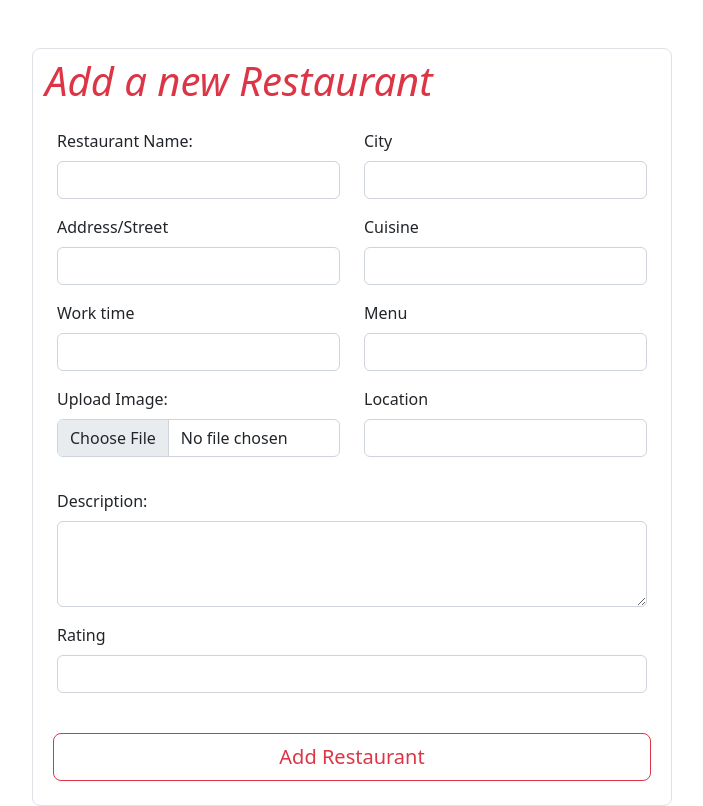
After one commit to Oneshotqq/Where-to-Eat, a Django app: page /restaurant/add/ in a window 1280 px wide. The commit adds this page. Shown: the whole page, without its empty margins (288-991 px from the left). Run offline with Django 4.2, Linux system fonts and the light colour scheme; some libraries are stand-ins or nearby versions.

Commit message:
added restaurants and added cafes and delete and not found page for errors

```diff
--- /dev/null
+++ b/WTE/Wteapp/templates/Wteapp/Add_res.html
@@ -0,0 +1,103 @@
+<link href="https://cdn.jsdelivr.net/npm/bootstrap@5.2.2/dist/css/bootstrap.min.css" rel="stylesheet" integrity="sha384-Zenh87qX5JnK2Jl0vWa8Ck2rdkQ2Bzep5IDxbcnCeuOxjzrPF/et3URy9Bv1WTRi" crossorigin="anonymous">
+
+<!doctype html>
+<html lang="en">
+  <head>
+    <meta charset="utf-8">
+    <meta name="viewport" content="width=device-width, initial-scale=1">
+    <title>HR Register</title>
+    <link href="https://cdn.jsdelivr.net/npm/bootstrap@5.2.2/dist/css/bootstrap.min.css" rel="stylesheet" integrity="sha384-Zenh87qX5JnK2Jl0vWa8Ck2rdkQ2Bzep5IDxbcnCeuOxjzrPF/et3URy9Bv1WTRi" crossorigin="anonymous">
+  </head>
+  <body>
+
+    <div class="mt-5 container border rounded-3 w-50">
+      <h1 class="mt-2 text-danger fst-italic">Add a new Restaurant</h1>
+      <form action="{% url 'Wte_app:add_restaurant' %}" method="POST" class="d-flex flex-column gap-3" enctype="multipart/form-data">
+         {% csrf_token %}
+        <div class="container">
+
+          <div class=" mt-3 row align-items-start">
+            <div class="col">
+              <div class="mb-3">
+                <label for="exampleFormControlInput1" class="form-label">Restaurant Name:</label>
+                <input name = 'name' type="text" class="form-control" id="exampleFormControlInput1" placeholder="">
+              </div>
+            </div>
+
+            <div class="col">
+              <div class="mb-3">
+                <label for="exampleFormControlInput1" class="form-label">City</label>
+                <input name = 'city' type="text" class="form-control" id="exampleFormControlInput1" placeholder="">
+              </div>
+            </div>
+          </div>
+
+          <div class="row align-items-start">
+            <div class="col">
+              <div class="mb-3">
+                <label for="exampleFormControlInput1" class="form-label">Address/Street</label>
+                <input name = 'address' type="text" class="form-control" id="exampleFormControlInput1" placeholder="">
+              </div>
+            </div>
+
+            <div class="col">
+              <div class="mb-3">
+                <label for="exampleFormControlInput1" class="form-label">Cuisine</label>
+                <input name = 'Cuisine' type="text" class="form-control" id="exampleFormControlInput1" placeholder="">
+              </div>
+            </div>
+          </div>
+
+            <div class="row align-items-start">
+              <div class="col">
+                <div class="mb-3">
+                  <label for="exampleFormControlInput1" class="form-label">Work time</label>
+                  <input name = 'work_time' type="text" class="form-control" id="exampleFormControlInput1" placeholder="">
+                </div>
+              </div>
+
+              <div class="col">
+                <div class="mb-3">
+                  <label for="exampleFormControlInput1" class="form-label">Menu</label>
+                  <input name = 'menu' type="url" class="form-control" id="exampleFormControlInput1" placeholder="">
+                </div>
+              </div>
+            </div>
+
+            <div class="mb-3 row align-items-start">
+              <div class="col">
+                <div class="mb-3">
+                  <label for="formFile" class="form-label">Upload Image:</label>
+                  <input type="file" name="picture" accept="image/*" class="form-control" />
+                </div>
+              </div>
+
+              <div class="col">
+                <div class="mb-3">
+                  <label for="exampleFormControlInput1" class="form-label">Location</label>
+                  <input name='location' type="url" class="form-control" id="exampleFormControlInput1" placeholder="">
+                </div>
+              </div>
+            </div>
+
+            <div class="row align-items-start">
+              <div class="col">
+                <div class="mb-3">
+                  <label for="exampleFormControlTextarea1" class="form-label">Description:</label>
+                  <textarea name="description" class="form-control" id="exampleFormControlTextarea1" rows="3"></textarea>
+                </div>
+              </div>
+            </div>
+            <div class="row align-items-start">
+                <div class="col">
+                  <div class="mb-3">
+                    <label for="exampleFormControlInput1" class="form-label">Rating</label>
+                    <input name = 'rating' type="number" class="form-control" id="exampleFormControlInput1" placeholder="">
+                  </div>
+                </div>
+            </div>
+        </div>
+        <button class="m-2 btn btn-lg btn-outline-danger" type="submit">Add Restaurant</button>
+    <script src="https://cdn.jsdelivr.net/npm/bootstrap@5.2.2/dist/js/bootstrap.bundle.min.js" integrity="sha384-OERcA2EqjJCMA+/3y+gxIOqMEjwtxJY7qPCqsdltbNJuaOe923+mo//f6V8Qbsw3" crossorigin="anonymous"></script>
+  </body>
+</html>
--- a/WTE/Wteapp/urls.py
+++ b/WTE/Wteapp/urls.py
@@ -8,5 +8,13 @@ app_name = 'Wte_app'
 
 
 urlpatterns = [
- path ('home/',views.home_Page,name='HomePage'),
+    path ('home/',views.home_Page,name='HomePage'),
+    path("restaurant/add/", views.add_restaurant, name="add_restaurant"),
+    path("restaurant/list/", views.list_restaurant, name="list_restaurant"),
+    path("restaurant/detail/<res_id>/", views.restaurant_details, name="restaurant_details"),
+    path("restaurant/delete/<res_id>/", views.delete_post, name="delete_post"),
+
+
+
+
 ]
--- a/WTE/Wteapp/views.py
+++ b/WTE/Wteapp/views.py
@@ -1,7 +1,55 @@
-from django.shortcuts import render
+from django.shortcuts import render ,redirect
 from django.http import HttpRequest,HttpResponse
+from .models import restaurant ,Comment
+
 
 
 # Create your views here.
 def home_Page (request: HttpRequest) :
     return render (request , "Wteapp/base.html")
+
+
+
+def add_restaurant(request : HttpRequest):
+
+    if request.method == "POST":
+        new_restaurant = restaurant(name=request.POST["name"], city = request.POST["city"], address=request.POST["address"], cuisine = request.POST.get('cuisine',False), description =request.POST["description"] ,  work_time =request.POST["work_time"], picture=request.FILES.get('picture',False), location =request.POST["location"], menu=request.POST["menu"] , rating=request.POST["rating"])
+        new_restaurant.save()
+
+    return render(request, "Wteapp/Add_res.html", {"restaurants" : restaurant})
+
+
+def list_restaurant(request: HttpRequest):
+
+
+    if "search" in request.GET:
+        view_restaurants = restaurant.objects.filter(title__contains=request.GET["search"])
+    else:
+        view_restaurants = restaurant.objects.all()
+
+
+    return render(request, "Wteapp/Res_list.html", {"restaurants" : view_restaurants})
+
+
+def delete_post(request: HttpRequest, res_id:int):
+
+    try:
+        rest = restaurant.objects.get(id=res_id)
+    except:
+        return render(request , "Wteapp/not_found.html")
+
+    rest.delete()
+
+    return redirect ("Wte_app:list_restaurant")
+
+
+
+def restaurant_details(request : HttpRequest, res_id : int):
+
+    try:
+        restaurants = restaurant.objects.get(id=res_id)
+        comments = Comment.objects.filter(post = restaurants)
+    except:
+        return render(request , "Wteapp/not_found.html")
+
+    return render(request, "Wteapp/view_Res.html", {"restaurant" : restaurants , "comments" : comments})
--- a/WTE/accounts/templates/accounts/register.html
+++ b/WTE/accounts/templates/accounts/register.html
@@ -1,6 +1,6 @@
 <link href="https://cdn.jsdelivr.net/npm/bootstrap@5.2.2/dist/css/bootstrap.min.css" rel="stylesheet" integrity="sha384-Zenh87qX5JnK2Jl0vWa8Ck2rdkQ2Bzep5IDxbcnCeuOxjzrPF/et3URy9Bv1WTRi" crossorigin="anonymous">
-<body style="background: rgb(131,58,180);
-background: linear-gradient(90deg, rgba(131,58,180,1) 0%, rgba(252,176,69,1) 100%);">
+<body style="background: rgb(251,223,63);
+background: radial-gradient(circle, rgba(251,223,63,1) 0%, rgba(252,70,70,1) 78%);">
 
 
 <title>Register</title>
```
Also changed, not shown: WTE/Wteapp/models.py (+7 -0 lines), WTE/Wteapp/templates/Wteapp/Res_list.html (added, +36 -0 lines), WTE/Wteapp/templates/Wteapp/View_Res.html (added, +10 -0 lines), WTE/Wteapp/templates/Wteapp/base.html (+17 -7 lines), WTE/Wteapp/templates/Wteapp/not_found.html (added, +8 -0 lines), WTE/accounts/templates/accounts/login.html (+7 -7 lines), WTE/Wteapp/migrations/0004_comment.py (added), WTE/Wteapp/static/images/error_404.jpg (added), WTE/Wteapp/templates/Wteapp/add_cafe.html (added), WTE/Wteapp/templates/Wteapp/cafe_list.html (added).
